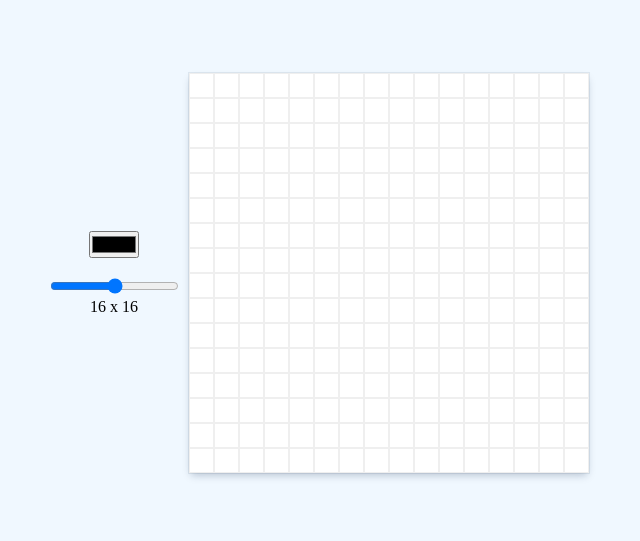
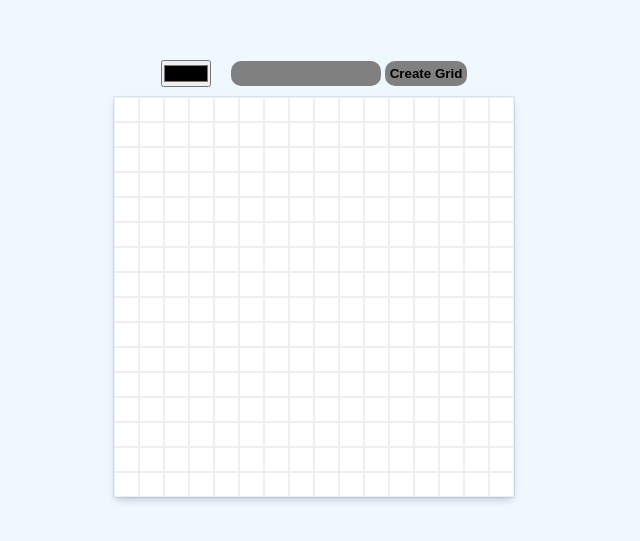
Before and after one commit to ByteBard7/Etch-A-Sketch, a plain HTML site: page index.html in a window 1280 px wide. Shown: the part 127-668 px from the top of the page, without its empty margins (326-966 px from the left). Drawn offline with Linux system fonts and the light colour scheme.

Commit message:
Made some changes in project - removed range slider and added input instead - added a create grid button - and made some styles changes

```diff
--- a/index.html
+++ b/index.html
@@ -16,16 +16,9 @@
   <body>
     <div class="inputs">
       <input type="color" name="color" id="color" />
-      <div class="sliderInput">
-        <input
-          type="range"
-          name="grids"
-          id="gridSlider"
-          min="1"
-          max="100"
-          step="1"
-        />
-        <p id="gridText">16 x 16</p>
+      <div class="gridInput">
+        <input type="number" id="gridSize" min="1" max="100"/>
+        <button id="createGrid">Create Grid</button>
       </div>
       <!-- <button id="clearGrid">Clear<i class="fa-solid fa-eraser"></i></button> -->
     </div>
--- a/script.js
+++ b/script.js
@@ -3,7 +3,8 @@ const sketchBoard = document.getElementById("sketchBoard");
 sketchBoard.style.width = `${sketchBoardSize}px`;
 sketchBoard.style.height = `${sketchBoardSize}px`;
 
-const gridSlider = document.getElementById("gridSlider");
+const gridSize = document.getElementById("gridSize");
+const createGridBtn = document.getElementById("createGrid");
 const gridText = document.getElementById("gridText");
 const color = document.getElementById("color");
 const clearGrid = document.getElementById("clearGrid");
@@ -28,11 +29,14 @@ function removeGridCells() {
   }
 }
 
-gridSlider.oninput = function () {
-  const grids = this.value;
-  gridText.textContent = `${this.value} x ${this.value}`;
-  removeGridCells();
-  createSketchBoard(grids);
-};
+createGridBtn.addEventListener("click", () => {
+  const gridSizeValue = Number(gridSize.value);
+  if (gridSizeValue <= 0 || gridSizeValue > 100) {
+    alert("Please enter a value between 1 to 100");
+  } else {
+    removeGridCells();
+    createSketchBoard(gridSize.value);
+  }
+});
 
 createSketchBoard(16);
--- a/style.css
+++ b/style.css
@@ -7,6 +7,7 @@
 body {
   height: 100vh;
   display: flex;
+  flex-direction: column;
   justify-content: center;
   align-items: center;
   background-color: aliceblue;
@@ -24,13 +25,32 @@ body {
   border: 1px solid rgb(239, 239, 239);
 }
 
-.sliderInput {
+.gridInput {
   text-align: center;
+}
+
+.gridInput input {
+  width: 150px;
+}
+
+.gridInput button,
+.gridInput input {
+  padding: 5px;
+  border: none;
+  border-radius: 10px;
+  background-color: gray;
+}
+
+.gridInput button {
+  font-weight: bold;
+}
+
+.gridInput button::hover {
+  border: 1px solid white;
 }
 
 .inputs {
   display: flex;
-  flex-direction: column;
   gap: 20px;
   align-items: center;
   margin: 10px;
```
